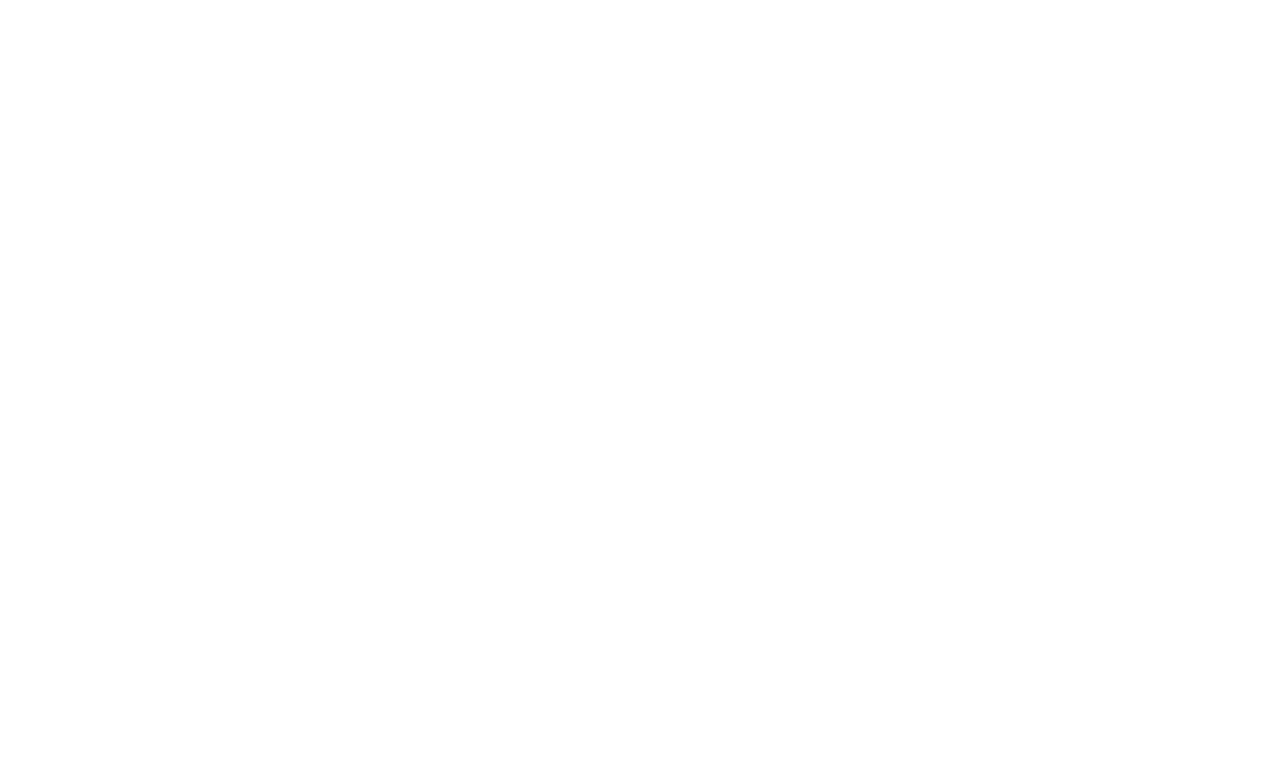
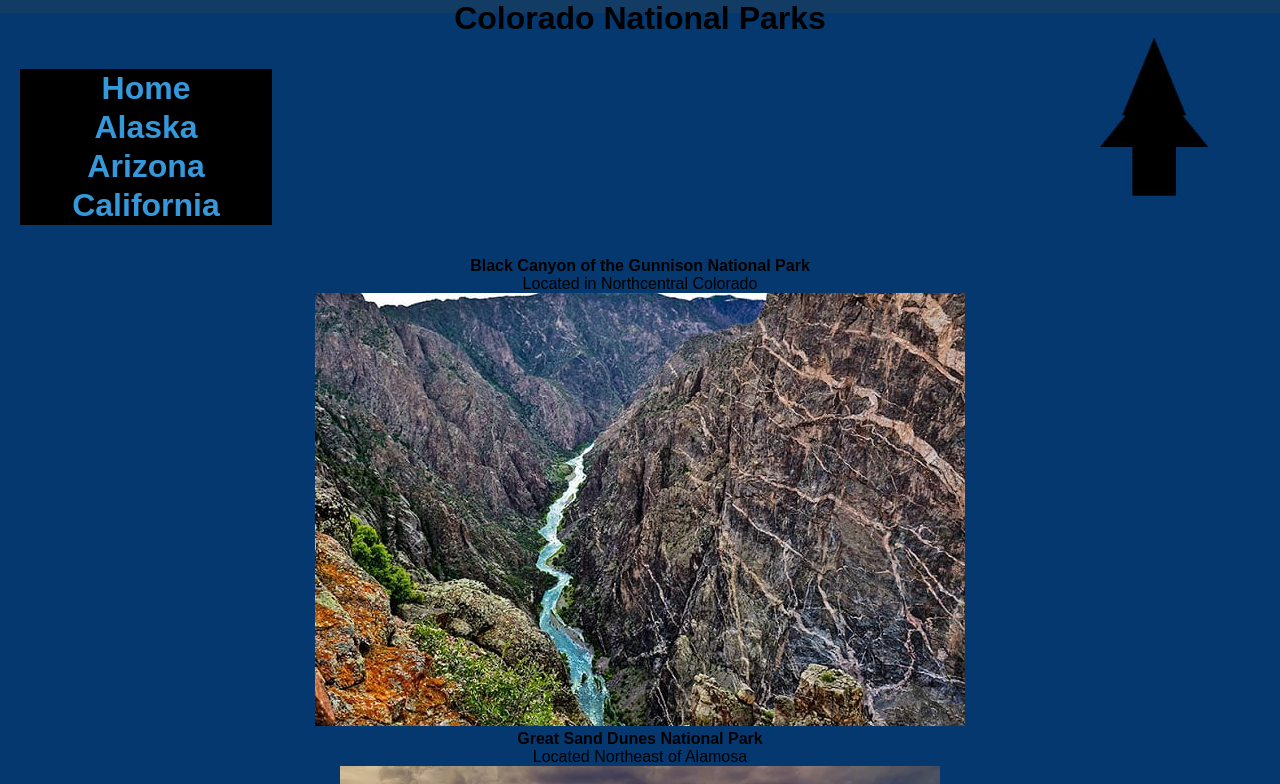
Before and after one commit to Faithfuloscar/COMP001A.Assignment5, a plain HTML site: page colorado.html in a window 1280 px wide. Shown: the top 784 px of the page. Drawn offline with Linux system fonts and the light colour scheme.

Commit message:
independent stylesheet for states

```diff
--- a/colorado.html
+++ b/colorado.html
@@ -4,8 +4,41 @@
     <meta charset="UTF-8">
     <meta name="viewport" content="width=device-width, initial-scale=1.0">
     <title>Colorado</title>
+    <link rel="stylesheet" a href="states.css">
 </head>
 <body>
+    <header>
+        <center><h1>Colorado National Parks</h1></center>
+        <nav>
+            <ul>
+                <strong>
+                <h1>
+                <li><a href="Index.html" target="_self">Home</a></li>
+                <li><a href="alaska.html" target="_self">Alaska</a></li>
+                <li><a href="arizona.html" target="_self">Arizona</a></li>
+                <li><a href="california.html" target="_self">California</a></li>
+                </h1>
+                </strong>
+            </ul>
+        </nav>
+    </header>
+    <main>
+        <center>
 
+            <strong><p>Black Canyon of the Gunnison National Park</p></strong><p>Located in Northcentral Colorado</p>
+            <img src="Images/Colorado/Welcome-to-Black-Canyon-of-the-Gunnison-National-Park.jpg" alt="image of Black Canyon of the Gunnison National Park">
+
+            <strong><p>Great Sand Dunes National Park</p></strong><p>Located Northeast of Alamosa</p>
+            <img src="Images/Colorado/Colorado index.webp" alt="image of the Great Sand Dunes">
+
+            <strong><p>Mesa Verde National Park</p></strong><p>Located east of Cortez</p>
+            <img src="Images/Colorado/Welcome-to-Mesa-Verde-National-Park.jpg" alt="image of Mesa Verde National Park">
+
+            <strong><p>Rocky Mountain National Park</p></strong><p>Located in Northcentral Colorado</p>
+            <img src="Images/Colorado/Welcome-to-Rocky-Mountain-National-Park.jpg" alt="image of Rocky Mountain National Park">
+
+        </center>
+    </main>
+    <footer>&copy; copyright 2023 Oscar Mendez <a href="https:www.github.com/Faithfuloscar">github</a></footer>
 </body>
 </html>
--- /dev/null
+++ b/states.css
@@ -0,0 +1,50 @@
+.external-css {
+    color: #038C7F;
+    background-image: url(images/Background.jpg);
+}
+body, h1, h2, p, ul, li, a {
+    margin: 0; /*removing the default margin */
+    padding: 0; /*removing the default padding */
+    font-family: Arial, Helvetica, sans-serif; /*setting the default font */
+}
+
+body {
+    background-image: url(images/Background.jpg);
+    background-color: #123c63;
+    height: min-content;
+    background-position: 50% 25%;
+    background-repeat: no-repeat;
+    background-size: contain;
+}
+
+h1 {
+    color: #000000;
+    font-size: 2em;
+    margin-bottom: 1em;
+
+}
+h2 {
+    color: whitesmoke;
+    font-size: 3em;
+    margin-bottom: 1em;
+
+}
+a:link, a:visited{
+    background-color: black;
+    display: block; /* making the link a block element */
+    width: 250px;
+    color: #3498db; /* Bright blue text color */
+    text-align: center;
+    text-decoration: none; /* Removing the underline */
+    border: 1px solid #000000; /* Bright blue border color */
+    transition: all 0.3s ease; /* Adding a transition */
+}
+
+a:hover, a:active  {
+    background-color: rgb(143, 142, 142);
+}
+ul {
+    list-style: none; /* Removing the bullet points */
+    margin-left: 20px; /* Indenting the list */
+    margin-bottom: 12px; /* Adding some space below the list */
+}
```
